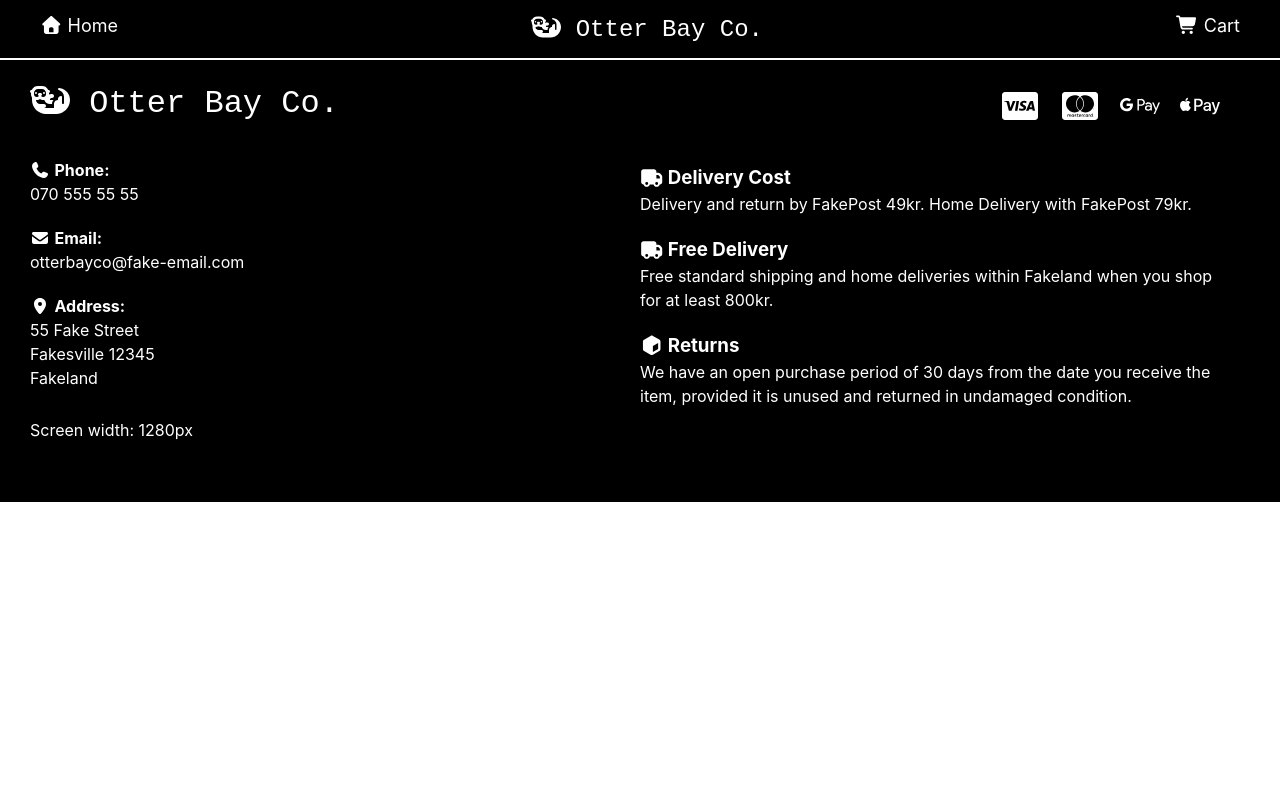
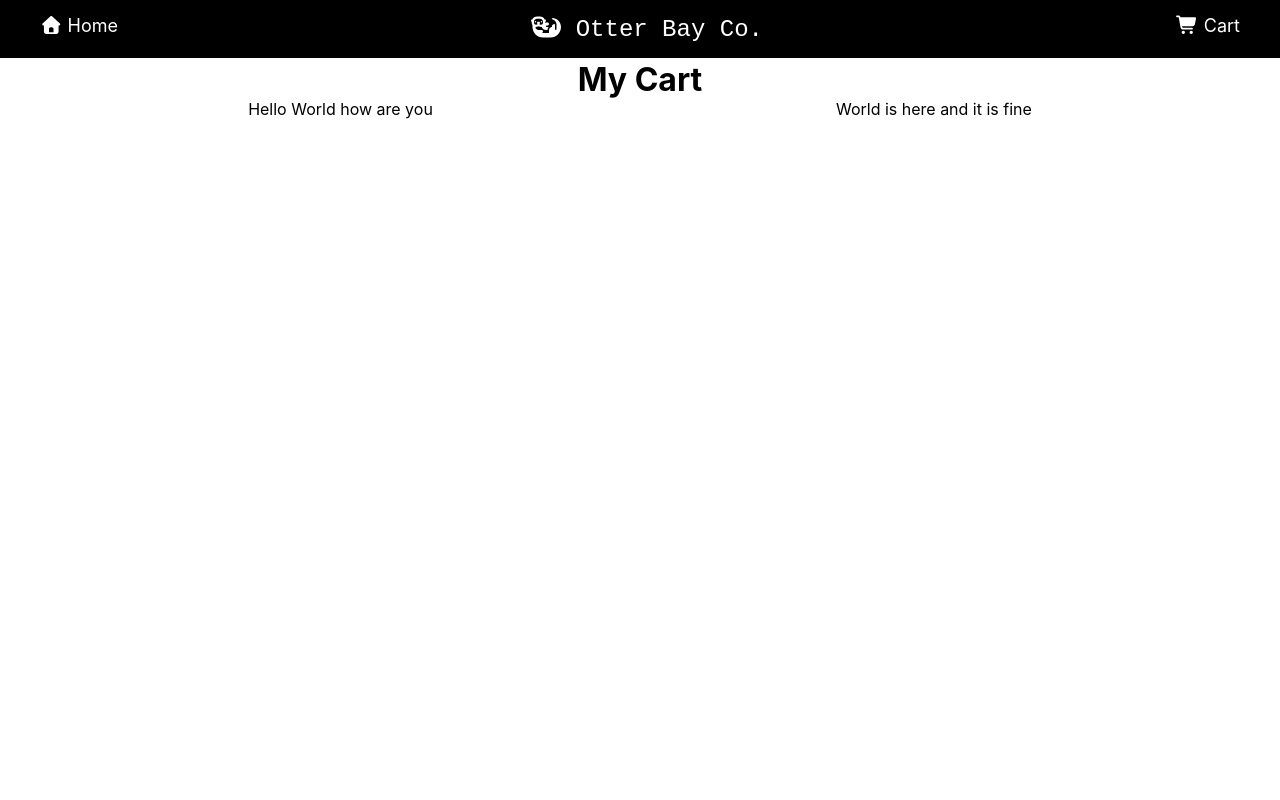
Before and after one commit to ls-95/shopping-cart-react, a React (Create React App) app: page /cart in a window 1280 px wide. Shown: the top 800 px of the page. Built offline with nearby package versions, Linux system fonts and the light colour scheme.

Commit message:
refactored scroll to section and add initial content cart

```diff
--- a/src/App.js
+++ b/src/App.js
@@ -7,14 +7,9 @@ import { useRef } from "react";
 import "./App.css";
 
 function App() {
-  const handleScrollToItems = () => {
-    itemRef.current.scrollIntoView({ behavior: "smooth" });
-  };
   const handleScrollToFooter = () => {
     footerRef.current.scrollIntoView({ behavior: "smooth" });
   };
-
-  const itemRef = useRef(null);
   const footerRef = useRef(null);
   return (
     <div className="App">
@@ -23,13 +18,7 @@ function App() {
         <Routes>
           <Route
             path="/"
-            element={
-              <Home
-                handleScrollToItems={handleScrollToItems}
-                handleScrollToFooter={handleScrollToFooter}
-                itemRef={itemRef}
-              />
-            }
+            element={<Home handleScrollToFooter={handleScrollToFooter} />}
           />
           <Route path="/cart" element={<Cart />} />
         </Routes>
--- a/src/components/Item.js
+++ b/src/components/Item.js
@@ -28,7 +28,7 @@ export default function Item({ innerRef, handleScrollToItems }) {
       <h2>Shop</h2>
       <div className="product-container">
         {products.map((product) => (
-          <div key={product.id} className="item">
+          <div key={product.id} className="item" id={product.id}>
             <div className="image-container">
               <img
                 src={product.image}
--- a/src/pages/Cart.css
+++ b/src/pages/Cart.css
@@ -0,0 +1,20 @@
+.cart-container {
+  box-sizing: border-box;
+  margin: 0;
+  padding: 0;
+  display: flex;
+  justify-content: center;
+  height: 100vh;
+}
+
+.cart-container .inner-div {
+  padding: 60px 30px;
+}
+.cart-container h1 {
+  text-align: center;
+}
+
+.cart-container .cart-layout {
+  display: grid;
+  grid-template-columns: 3fr 1fr;
+}
--- a/src/pages/Cart.js
+++ b/src/pages/Cart.js
@@ -1,5 +1,15 @@
 import "./Cart.css";
 
 export default function Cart() {
-  return <p>Cart</p>;
+  return (
+    <div className="cart-container">
+      <div className="inner-div">
+        <h1 className="cart-title">My Cart</h1>
+        <div className="cart-layout">
+          <div className="cart-items">Hello World how are you</div>
+          <div className="cart-calculation">World is here and it is fine</div>
+        </div>
+      </div>
+    </div>
+  );
 }
--- a/src/pages/Home.js
+++ b/src/pages/Home.js
@@ -1,12 +1,13 @@
 import HeroSection from "../components/HeroSection";
 import Item from "../components/Item";
+import { useRef } from "react";
 import "./Home.css";
 
-export default function Home({
-  handleScrollToItems,
-  handleScrollToFooter,
-  itemRef,
-}) {
+export default function Home({ handleScrollToFooter }) {
+  const itemRef = useRef(null);
+  const handleScrollToItems = () => {
+    itemRef.current.scrollIntoView({ behavior: "smooth" });
+  };
   return (
     <>
       <HeroSection
```
